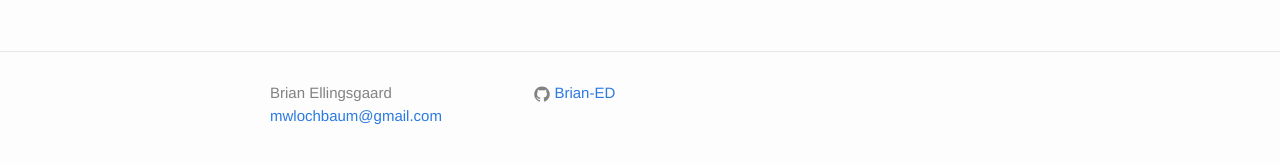
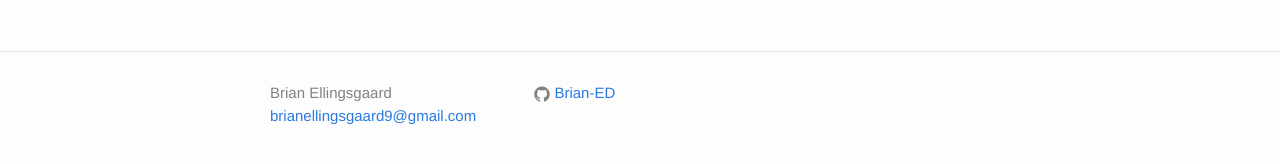
Before and after one commit to Brian-ED/Brian-ED.github.io, a Jekyll site: the page built from index.markdown, in a window 1280 px wide. Shown: the part 340-504 px from the top of the page. Built offline with Jekyll 4.4.1, drawn with Linux system fonts in a browser that asks for light colours.

Commit message:
fixed email

```diff
--- a/_config.yml
+++ b/_config.yml
@@ -7,7 +7,7 @@
 
 # Site settings
 title: Brian Ellingsgaard
-email: mwlochbaum@gmail.com
+email: brianellingsgaard9@gmail.com
 baseurl: "" # the subpath of your site, e.g. /blog
 url: "http://brian-ed.github.io" # the base hostname & protocol for your site
 github_username: Brian-ED
```
